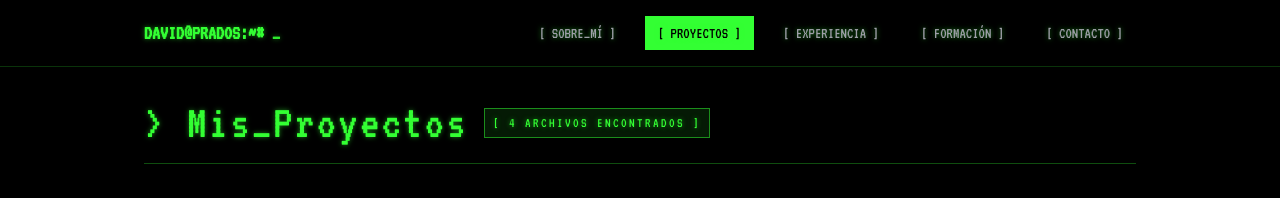
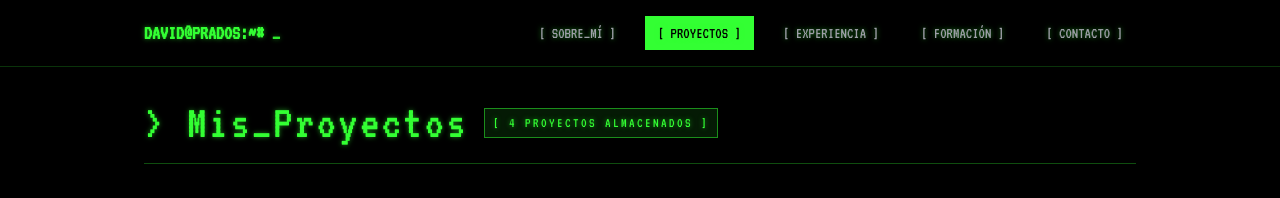
Before and after one commit to davidprados99/portfolio, a React (Vite) app: page /#/projects in a window 1280 px wide. Shown: the top 198 px of the page. Built offline with nearby package versions, Linux system fonts and the light colour scheme.

Commit message:
style: change texts in pages

```diff
--- a/src/pages/Experience.tsx
+++ b/src/pages/Experience.tsx
@@ -73,7 +73,7 @@ export const Experience: React.FC = () => {
             <h1 className="text-3xl md:text-5xl text-phosphor-green font-normal mb-10 tracking-wider border-b border-phosphor-green/30 pb-4 flex items-center gap-4">
                 &gt; Mi_Experiencia
                 <span className="text-sm border border-phosphor-green/50 px-2 py-1 bg-phosphor-green/10 hidden sm:inline-block animate-pulse">
-                    [ {experiences.length} REGISTROS ]
+                    [ {experiences.length} EXPERIENCIAS ACUMULADAS ]
                 </span>
             </h1>
 
--- a/src/pages/Formation.tsx
+++ b/src/pages/Formation.tsx
@@ -109,7 +109,7 @@ export const Formation: React.FC = () => {
             <h2 className="text-2xl md:text-3xl text-phosphor-green font-normal mt-12 mb-8 tracking-wider border-b border-phosphor-green/30 pb-4 flex items-center gap-4">
                 &gt; Módulos_Lingüísticos
                 <span className="text-sm border border-phosphor-green/50 px-2 py-1 bg-phosphor-green/10 hidden sm:inline-block animate-pulse">
-                    [ {languagesData.length} ACTIVOS ]
+                    [ {languagesData.length} IDIOMAS ]
                 </span>
             </h2>
 
--- a/src/pages/Projects.tsx
+++ b/src/pages/Projects.tsx
@@ -78,7 +78,7 @@ export const Projects: React.FC = () => {
             <h1 className="text-3xl md:text-5xl text-phosphor-green font-normal mb-10 tracking-wider border-b border-phosphor-green/30 pb-4 flex items-center gap-4">
                 &gt; Mis_Proyectos
                 <span className="text-sm border border-phosphor-green/50 px-2 py-1 bg-phosphor-green/10 hidden sm:inline-block animate-pulse">
-                    [ {projects.length} ARCHIVOS ENCONTRADOS ]
+                    [ {projects.length} PROYECTOS ALMACENADOS ]
                 </span>
             </h1>
 
```
